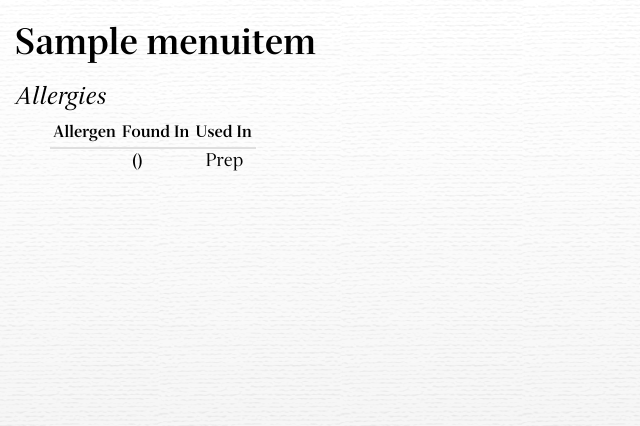
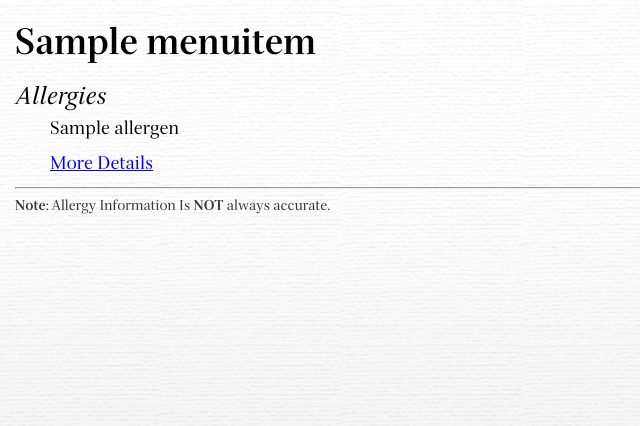
Before and after one commit to owenmead/KegDB, a Django app: template app/templates/menuItem_allergy.html in a window 1280 px wide. Shown: the top 426 px of the page, without its empty margins (0-640 px from the left). Run offline with Django 3.2, Linux system fonts and the light colour scheme; tables that the repository leaves empty hold one stand-in row (values such as "Sample post"); the template is opened without the code that fills it: values that come from a table or form of the project are taken from there, most other values are stand-ins (such as "Sample title", 1, 10 or a date in 2020); parts of the project's set-up code (start-up, migrations or seed data) failed here and were passed over; some libraries are stand-ins or nearby versions.

Commit message:
Updates the allergies

```diff
--- a/app/menu_items/views.py
+++ b/app/menu_items/views.py
@@ -49,8 +49,9 @@ def displayAllergy(request, item_id):
 	allergens = get_allergens(menu_item)
 	# Sort by the ingredient type (prep | cook)
 	allergens = sorted(allergens, key=lambda allergy:allergy[0])
+	allergens_basic = sorted(list(set([a[0] for a in allergens])))
 
-	data = {'menu_item' : menu_item, 'allergens' : allergens }
+	data = {'menu_item' : menu_item, 'allergens' : allergens, 'allergens_basic':allergens_basic }
 	return render_to_response('menuItem_allergy.html', data)
 
 def displayMenuItem(request, item_id, display_type):
--- a/app/templates/menuItem_allergy.html
+++ b/app/templates/menuItem_allergy.html
@@ -4,26 +4,15 @@
 
 {% block allergies %}
 {% if allergens %}
-{{ block.super }}
-<table id="allergy_basic" style="display: none;">
-	<thead>
-	<tr>
-		<th>Allergen</th>
-	</tr>
-	</thead>
-	<tbody>
-	{% for allergen in allergens %}
-	<tr>
-		<td>{{allergen.0.name}}</td>
-	</tr>
+<div id="allergy_basic">
+	{{ block.super }}
+	{% for allergen in allergens_basic %}
+	<p>{{allergen}}</p>
 	{% endfor %}
-	<tr>
-		<td><a href="javascript:$('allergy_basic').style.display = 'none';$('allergy_detail').style.display = 'table';" >More Details</a></td>
-	</tr>
-	</tbody>
-</table>
+	<p><a href="javascript:$('allergy_basic').style.display = 'none';$('allergy_detail').style.display = 'table';" >More Details</a></p>
+</div>
 
-<table id="allergy_detail">
+<table id="allergy_detail" style="display:none">
 	<thead>
 	<tr>
 		<th>Allergen</th><th>Found In</th><th>Used In</th>
@@ -42,6 +31,10 @@
 {% else %}
 <h3>No allergy information found for {{menu_item.name}}</h3>
 {% endif %}
+
+<hr style="margin-bottom: 0.5em;">
+<p style="color: #333; font-size: 14px; line-height: 18px; padding-left: 0px;"><strong>Note:</strong> Allergy Information
+	Is <strong>NOT</strong> always accurate.</p>
 {% endblock allergies %}
 
 <!-- Remove content from parent template -->
```
